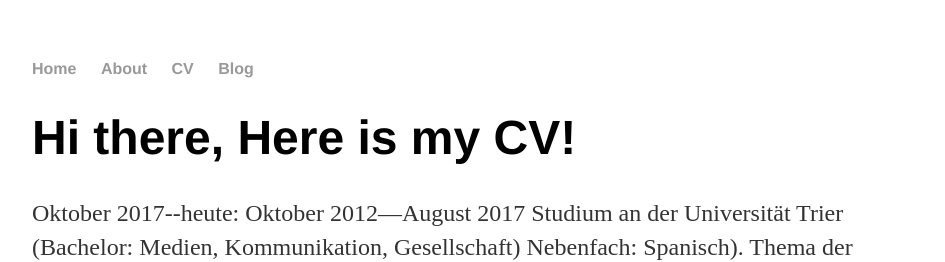
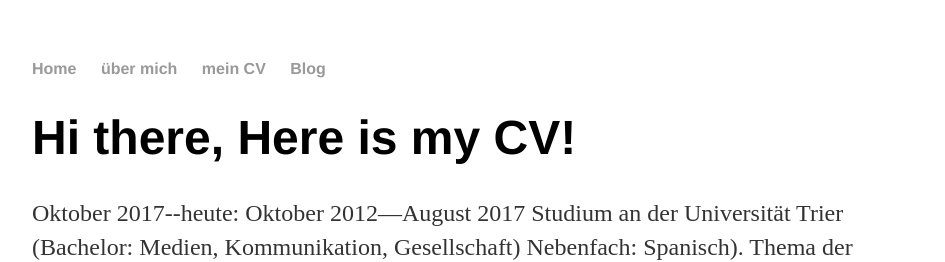
Before and after one commit to JuliaDudar/JuliaDudar.github.io, a Jekyll site: the page built from about.html, in a window 1280 px wide. Shown: the top 262 px of the page, without its empty margins (160-1105 px from the left). Built offline with Jekyll 4.4.1, drawn with Linux system fonts in a browser that asks for light colours.

Commit message:
Update default.html

```diff
--- a/_layouts/default.html
+++ b/_layouts/default.html
@@ -9,8 +9,8 @@
 			<nav>
 	    		<ul>
 	        		<li><a href="/">Home</a></li>
-		        	<li><a href="/about">About</a></li>
-	        		<li><a href="/cv">CV</a></li>
+		        	<li><a href="/über mich">über mich</a></li>
+	        		<li><a href="/mein cv">mein CV</a></li>
 	        		<li><a href="/blog">Blog</a></li>
 	    		</ul>
 			</nav>
```
